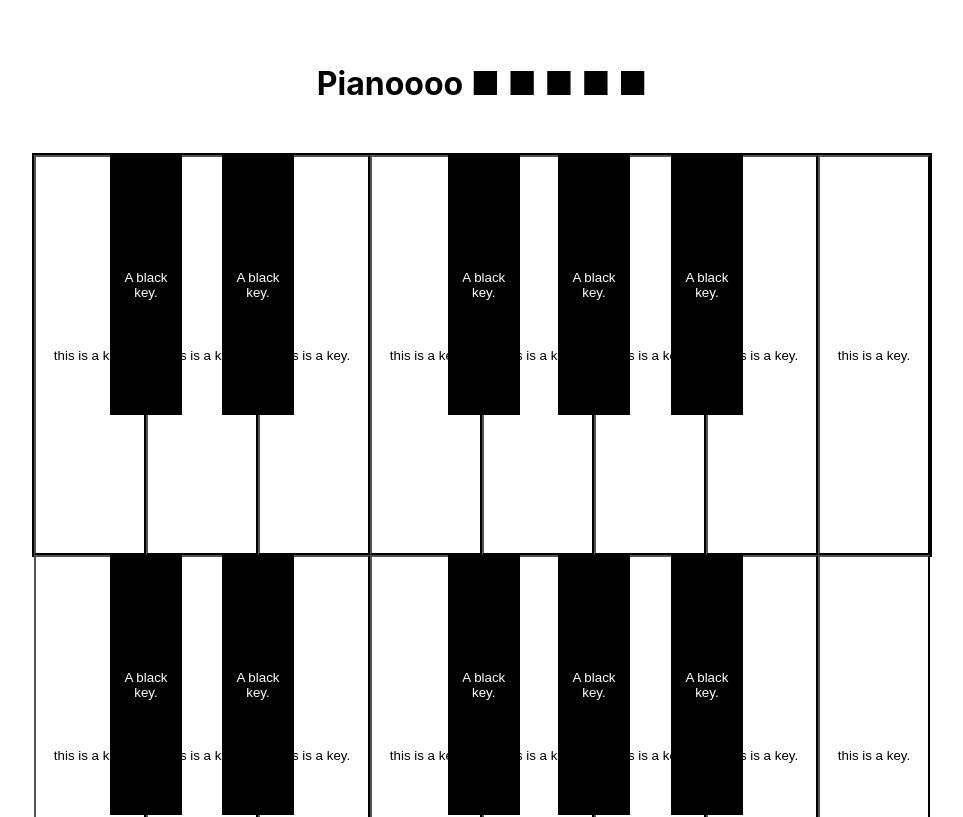
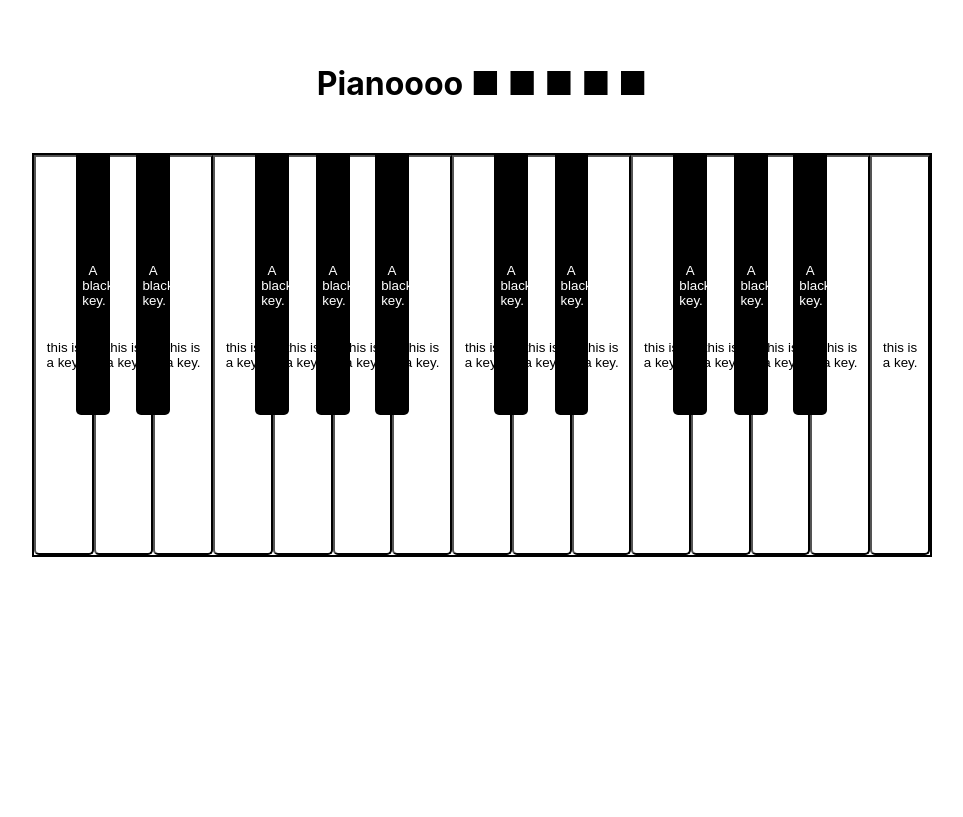
Before and after one commit to jialin-wu-02/Pianoo, a React (Create React App) app in the folder pianoo/: page / in a window 1280 px wide. Shown: the top 817 px of the page, without its empty margins (158-1121 px from the left). Built offline with nearby package versions, Linux system fonts and the light colour scheme.

Commit message:
basic UI finish

```diff
--- a/pianoo/src/components/Piano/Octave/Key/BlackKeys.module.css
+++ b/pianoo/src/components/Piano/Octave/Key/BlackKeys.module.css
@@ -1,29 +1,41 @@
 .BlackKeys button {
 	position: absolute;
-	border: 1px black solid;
+	border: none;
 	height: 65%;
 	background-color: black;
+	text-decoration: none;
 	color: white;
 	width: 8%;
+	border-bottom-left-radius: 5px;
+	border-bottom-right-radius: 5px;
+	cursor: pointer;
+}
+
+.BlackKeys button:hover {
+	background-color: #292928;
+}
+
+.BlackKeys button:active {
+	background-color: #383737;
 }
 
 
 .BlackKeys button:nth-child(1) {
-  	left: 8.5%;
+  	left: 10.1%;
 }
 
 .BlackKeys button:nth-child(2) {
-  	left: 21.0%;
+  	left: 24.5%;
 }
 
 .BlackKeys button:nth-child(3) {
-  	left: 46.2%;
+  	left: 52.9%;
 }
 
 .BlackKeys button:nth-child(4) {
-  	left: 58.5%;
+  	left: 67.5%;
 }
 
 .BlackKeys button:nth-child(5) {
-  	left: 71.1%;
+  	left: 81.6%;
 }
--- a/pianoo/src/components/Piano/Octave/Key/WhiteKey.js
+++ b/pianoo/src/components/Piano/Octave/Key/WhiteKey.js
@@ -1,15 +1,19 @@
-import React, { Component } from 'react';
+import React from 'react';
 import classes from './WhiteKey.module.css';
 
-class WhiteKey extends Component {
+const whiteKey = (props) => {
 
-  render() {
-    return (
-      <div className={classes.WhiteKey}>
-      	<button> this is a key. </button>
-      </div>
-    );
-  }
+	let lastOrNot = classes.WhiteKey;
+
+	if (props.className === "LastWhiteKey") {
+		lastOrNot = classes.LastWhiteKey;
+	}
+
+	return (
+		<div className={lastOrNot}>
+			<button> this is a key. </button>
+		</div>
+	);
 }
 
-export default WhiteKey;
+export default whiteKey;
--- a/pianoo/src/components/Piano/Octave/Key/WhiteKey.module.css
+++ b/pianoo/src/components/Piano/Octave/Key/WhiteKey.module.css
@@ -2,6 +2,37 @@
 	float: left;
 	border: 1px black solod;
 	height: 400px;
-	background-color: white;
-	width: 12.5%;
+	background-color: #ffffff;
+	width: 14.28%;
+	border-bottom-left-radius: 5px;
+	border-bottom-right-radius: 5px;
+	cursor: pointer;
 }
+
+.LastWhiteKey button {
+	float: left;
+	border: 1px black solod;
+	height: 400px;
+	background-color: #ffffff;
+	width: 6.66%; /* (100 / (7 * number of octave + 1)) */
+	border-bottom-left-radius: 5px;
+	border-bottom-right-radius: 5px;
+	cursor: pointer;
+}
+
+.WhiteKey button:hover {
+	background-color: #f5f3f1;
+	/*#f0eeec;*/
+}
+
+.LastWhiteKey button:hover {
+	background-color: #f5f3f1;
+}
+
+.WhiteKey button:active {
+	background-color: #dbd9d8;
+}
+
+.LastWhiteKey button:active {
+	background-color: #dbd9d8;
+}
--- a/pianoo/src/components/Piano/Octave/Octave.js
+++ b/pianoo/src/components/Piano/Octave/Octave.js
@@ -3,12 +3,12 @@ import classes from './Octave.module.css';
 import WhiteKey from './Key/WhiteKey';
 import BlackKeys from './Key/BlackKeys';
 
-// an octave contains eight white keys and five black keys.
+// an octave contains seven white keys and five black keys.
 const octave = (props) => {
 
 	const keys = [];
 
-	for (var i = 0; i < 8; i++) {
+	for (var i = 0; i < 7; i++) {
 		keys.push(<WhiteKey key={"wk" + i} />)
 	}
 
--- a/pianoo/src/components/Piano/Octave/Octave.module.css
+++ b/pianoo/src/components/Piano/Octave/Octave.module.css
@@ -1,5 +1,7 @@
 .Octave {
-	width: 100%;
+	width: 46.67%;
+	/* ((100 / (7 * number of octave + 1)) * 7) */
 	height: 100%;
 	position: relative;
+	float: left;
 }
--- a/pianoo/src/components/Piano/Piano.js
+++ b/pianoo/src/components/Piano/Piano.js
@@ -1,6 +1,7 @@
 import React from 'react';
 import classes from './Piano.module.css';
 import Octave from './Octave/Octave';
+import WhiteKey from './Octave/Key/WhiteKey'
 
 
 // piano contains at least one octave.
@@ -10,6 +11,7 @@ const piano = (props) => {
 		<div className={classes.Piano}>
 			<Octave key="1"/>
 			<Octave key="2"/>
+			<WhiteKey className="LastWhiteKey"/>
 		</div>
     );
 }
--- a/pianoo/src/containers/App.module.css
+++ b/pianoo/src/containers/App.module.css
@@ -2,3 +2,12 @@
   text-align: center;
   margin-top: 5%;
 }
+
+button:active,
+button:focus,
+button.active {
+  background-image: none;
+  outline: 0;
+  -webkit-box-shadow: none;
+          box-shadow: none;
+}
```
